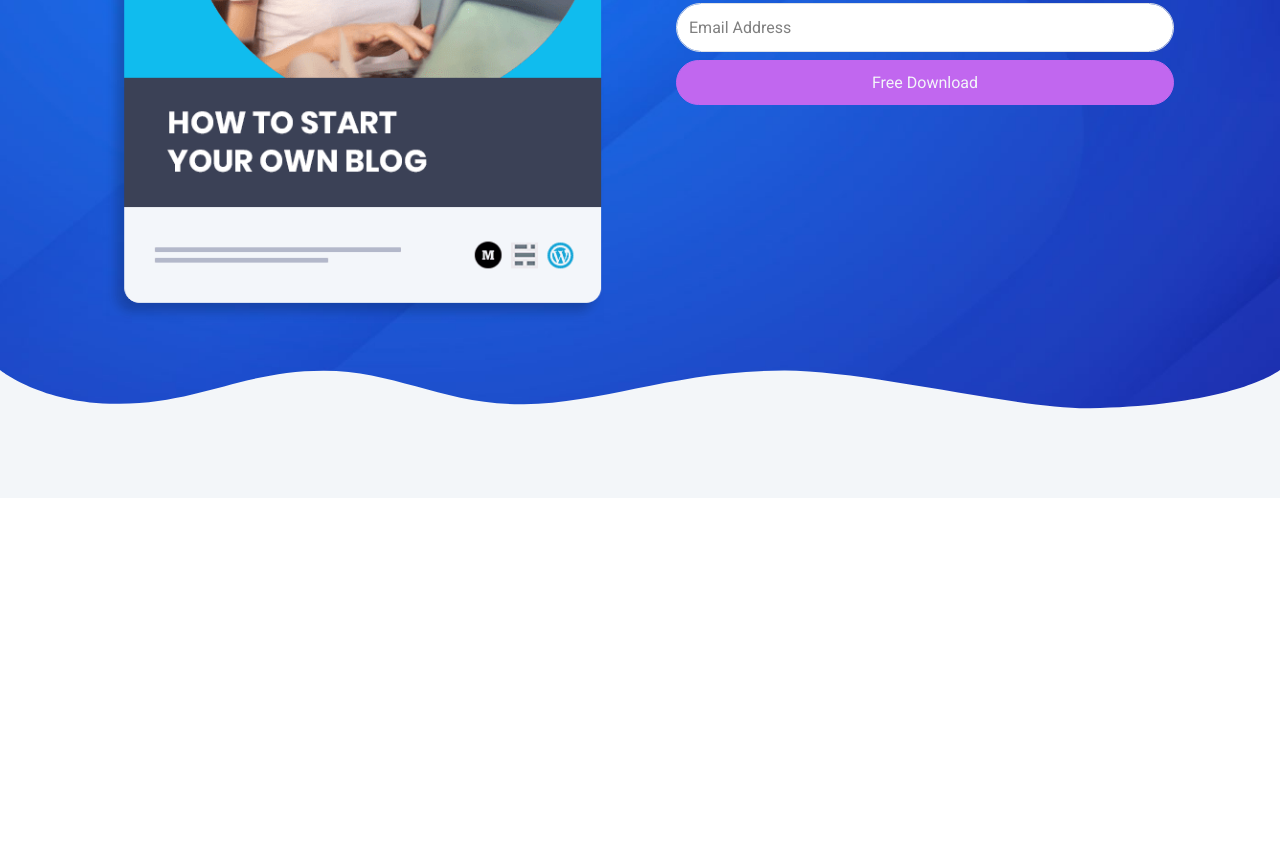
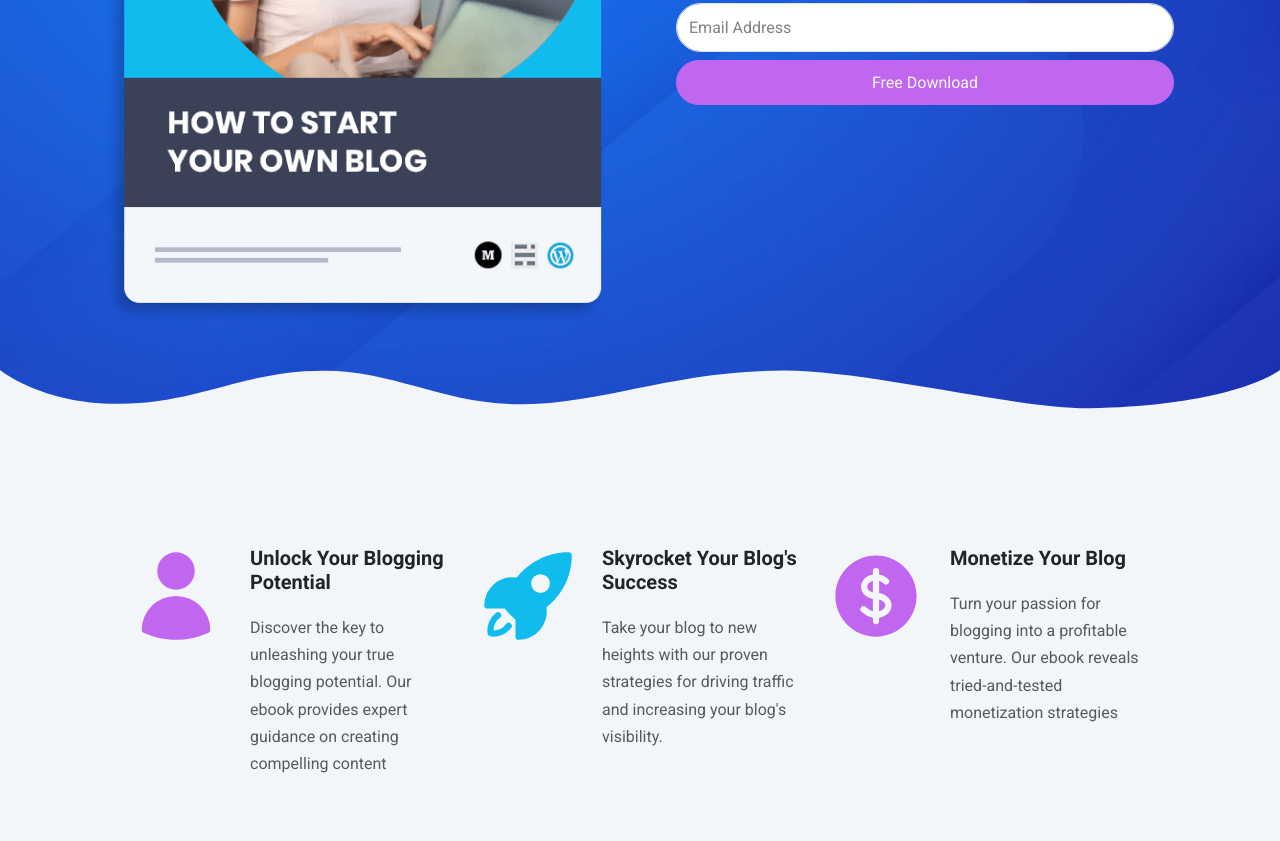
Before and after one commit to EslamKamel89/ebook-website, a website: page index.html in a window 1280 px wide. Shown: the part 487-1328 px from the top of the page. Before the commit the page ends 985 px from the top, so only its background shows below. Drawn offline with Linux system fonts and the light colour scheme.

Commit message:
icons section

```diff
--- a/index.html
+++ b/index.html
@@ -131,6 +131,63 @@
       <!-- SVG  -->
     </header>
     <!-- Header  -->
+    <!-- Icons Section  -------------------------------------------------->
+    <section id="icons" class="bg-light d-flex justify-content-center">
+      <div class="row container-lg p-5 gap-5 gap-md-0">
+        <!-- Icon 1 -------------------------------------------------->
+        <div class="col-md-4 d-flex flex-row gap-4 px-md-2">
+          <img
+            src="images/user.svg"
+            class=""
+            alt=""
+            style="width: 100px; height: 100px"
+          />
+          <div class="d-flex flex-column gap-1">
+            <h5 class="fw-bold">Unlock Your Blogging Potential</h5>
+            <p class="text-muted">
+              Discover the key to unleashing your true blogging potential. Our
+              ebook provides expert guidance on creating compelling content
+            </p>
+          </div>
+        </div>
+        <!-- Icon 1 -->
+        <!-- Icon 2 -------------------------------------------------->
+        <div class="col-md-4 d-flex flex-row gap-4">
+          <img
+            src="images/rocket.svg"
+            class=""
+            alt=""
+            style="width: 100px; height: 100px"
+          />
+          <div class="d-flex flex-column gap-1">
+            <h5 class="fw-bold">Skyrocket Your Blog's Success</h5>
+            <p class="text-muted">
+              Take your blog to new heights with our proven strategies for
+              driving traffic and increasing your blog's visibility.
+            </p>
+          </div>
+        </div>
+        <!-- Icon 2 -->
+        <!-- Icon 3 -------------------------------------------------->
+        <div class="col-md-4 d-flex flex-row gap-4">
+          <img
+            src="images/dollar.svg"
+            class=""
+            alt=""
+            style="width: 100px; height: 100px"
+          />
+          <div class="d-flex flex-column gap-1">
+            <h5 class="fw-bold">Monetize Your Blog</h5>
+            <p class="text-muted">
+              Turn your passion for blogging into a profitable venture. Our
+              ebook reveals tried-and-tested monetization strategies
+            </p>
+          </div>
+        </div>
+        <!-- Icon 3 -->
+      </div>
+    </section>
+    <!-- Icons Section  -->
 
     <script src="js/bootstrap.bundle.min.js"></script>
     <script src="js/script.js"></script>
```
Also changed, not shown: images/dollar.svg (added), images/rocket.svg (added), images/user.svg (added).
